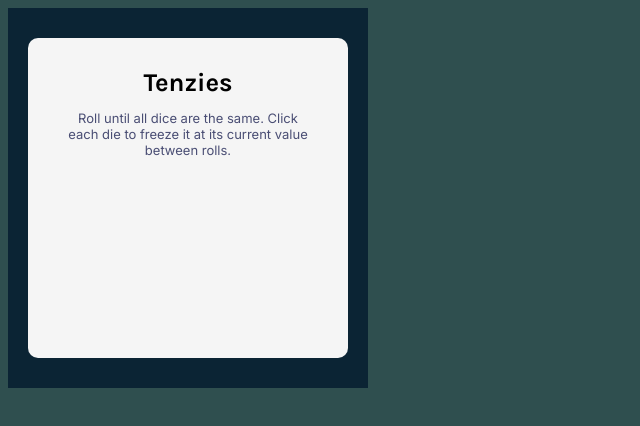
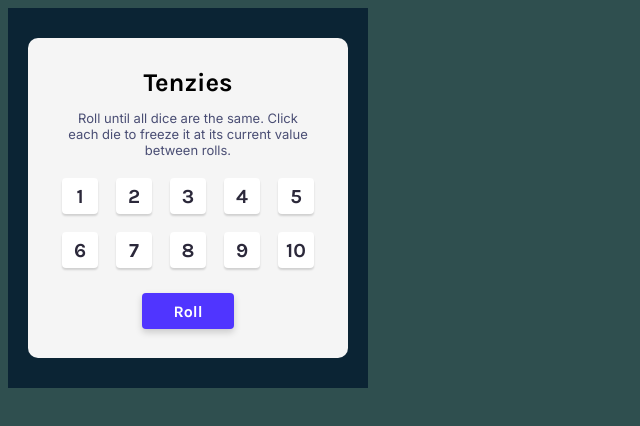
Before and after one commit to gomdopi/scrimba-tenzies, a React (Vite) app: page / in a window 1280 px wide. Shown: the top 426 px of the page, without its empty margins (0-640 px from the left). Built offline with nearby package versions, Linux system fonts and the light colour scheme.

Commit message:
add "Main" component w/ styling
also add children "Dice" and button components w/ styling

```diff
--- a/src/App.tsx
+++ b/src/App.tsx
@@ -1,9 +1,11 @@
 import Header from "./components/Header"
+import Main from "./components/Main"
 
 export default function App() {
   return (
     <main>
       <Header statusText="Roll until all dice are the same. Click each die to freeze it at its current value between rolls." />
+      <Main />
     </main>
   )
 }
--- /dev/null
+++ b/src/components/Dice.tsx
@@ -0,0 +1,3 @@
+export default function Dice(props: { number: number }) {
+  return <div className="dice">{props.number}</div>
+}
--- /dev/null
+++ b/src/components/Main.tsx
@@ -0,0 +1,12 @@
+import Dice from "./Dice"
+
+export default function Main() {
+  const dieValues = [1, 2, 3, 4, 5, 6, 7, 8, 9, 10]
+  const dieElements = dieValues.map(dieValue => <Dice number={dieValue} />)
+  return (
+    <main>
+      <div className="die-container">{dieElements}</div>
+      <button className="button">Roll</button>
+    </main>
+  )
+}
--- a/src/index.css
+++ b/src/index.css
@@ -12,8 +12,9 @@ body {
   height: fit-content;
   padding: 30px 20px;
   background-color: #0b2434;
+}
 
-  main {
+#root > main {
   width: 320px;
   height: 320px;
   background-color: #f5f5f5;
@@ -36,4 +37,48 @@ body {
     text-align: center;
   }
 }
+
+#root > main > main {
+  display: flex;
+  flex-direction: column;
+  align-items: center;
+  gap: 25px;
+  margin-top: 20px;
 }
+
+.die-container {
+  display: grid;
+  grid-template:
+    "a b c d e"
+    "f g h i j" / auto;
+  row-gap: 18px;
+  column-gap: 18px;
+}
+
+.dice {
+  display: flex;
+  justify-content: center;
+  align-items: center;
+  width: 36px;
+  height: 36px;
+  background-color: white;
+  border-radius: 4px;
+  font-family: Karla, sans-serif;
+  font-size: 1.25rem;
+  font-weight: 700;
+  color: #2b283a;
+  box-shadow: 0px 2px 2px 0px #00000026;
+}
+
+.button {
+  width: 92px;
+  height: 36px;
+  font-family: Karla, sans-serif;
+  font-size: 1rem;
+  font-weight: 700;
+  color: white;
+  border-radius: 4px;
+  background-color: #5035ff;
+  border: none;
+  box-shadow: 0px 3.2px 7.68px 0px #0000002e;
+}
```
Lines whose indentation alone changed are shown as unchanged.
